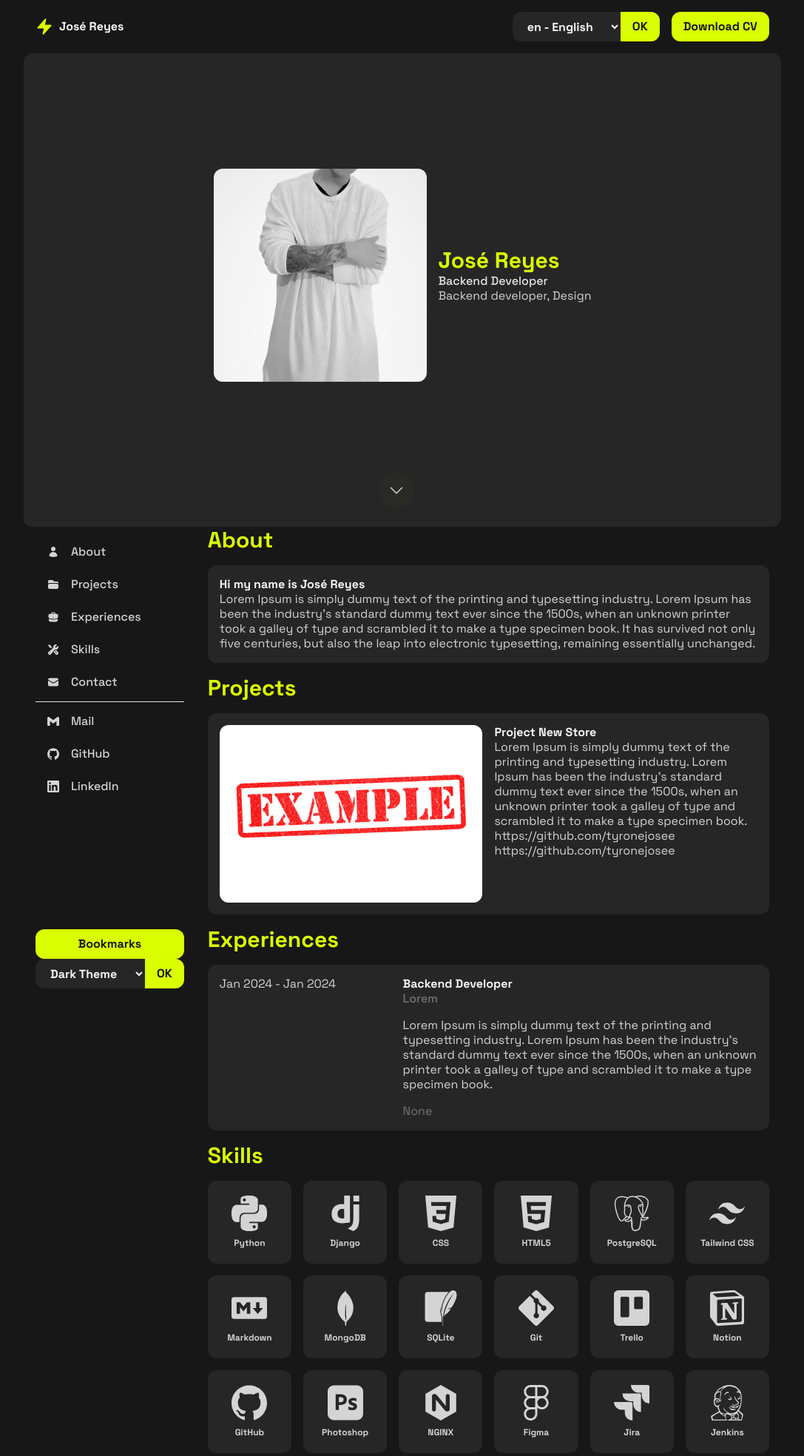
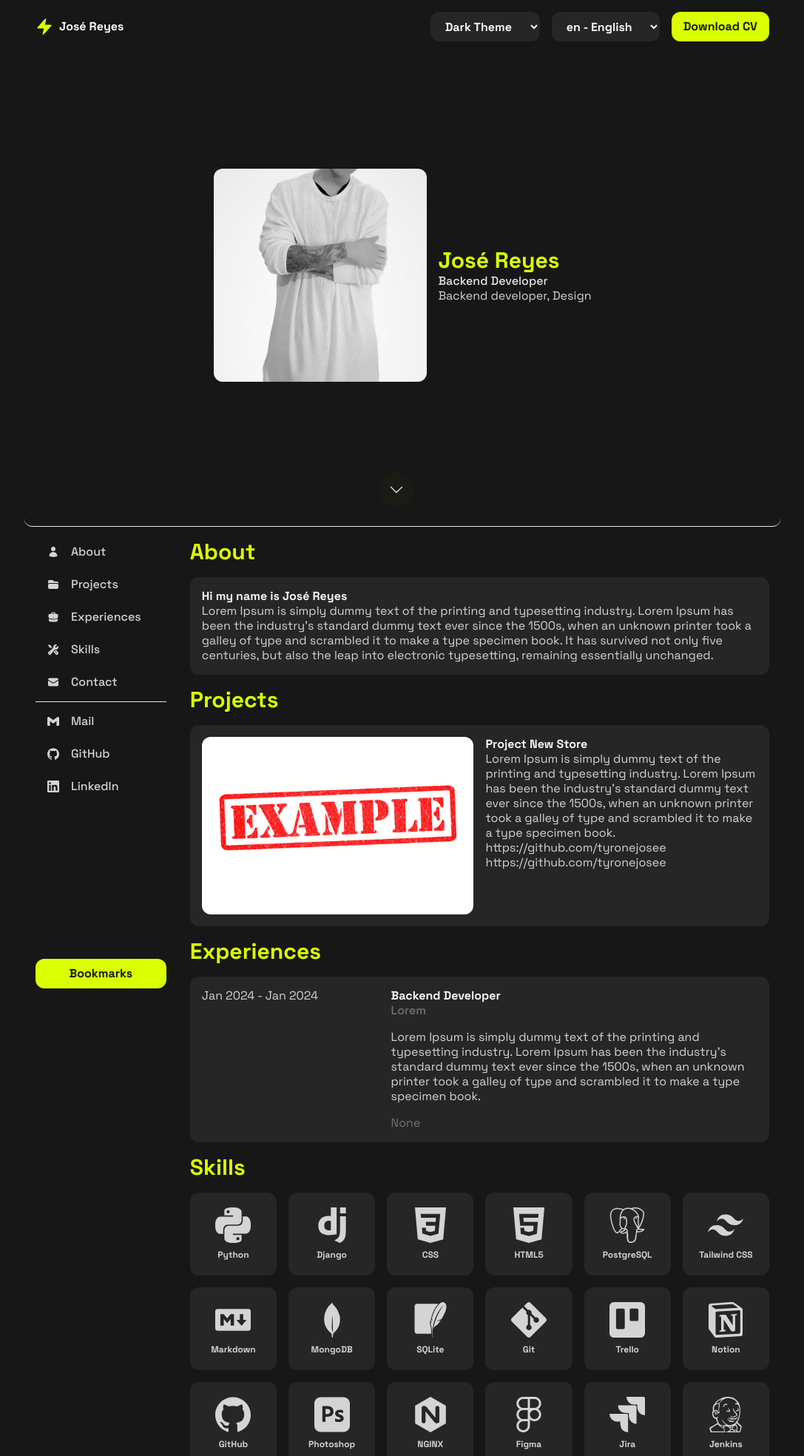
Before and after one commit to tyronejosee/project_portfolio, a Django app: page / in a window 1280 px wide. Shown: the top 1968 px of the page at 74% size, without its empty margins (96-1183 px from the left). Run offline with Django 5.2, Linux system fonts and the light colour scheme; data comes from the database, SQL or seed files in the repository.

Commit message:
Fix forms with new submission logic.

```diff
--- a/static/css/input.css
+++ b/static/css/input.css
@@ -141,7 +141,7 @@ html {
   }
 
   .intro {
-    @apply h-[640px] bg-neutral-200 dark:bg-neutral-800 rounded-xl p-4;
+    @apply h-[640px] rounded-xl border-b p-4;
   }
 
   /* Project */
@@ -169,7 +169,7 @@ html {
 
   /* Sidebar */
   .sidebar {
-    @apply sticky top-14 flex flex-col z-0 w-60 h-[640px] transition-transform duration-500 -translate-x-full md:translate-x-0 delay-1000 p-4;
+    @apply sticky top-14 flex flex-col z-0 w-64 h-[640px] transition-transform duration-500 -translate-x-full md:translate-x-0 delay-1000 p-4;
   }
 
   .sidebar__avatar {
--- a/static/css/output.css
+++ b/static/css/output.css
@@ -819,14 +819,8 @@ video {
 .intro {
   height: 640px;
   border-radius: 0.75rem;
-  --tw-bg-opacity: 1;
-  background-color: rgb(229 229 229 / var(--tw-bg-opacity));
+  border-bottom-width: 1px;
   padding: 1rem;
-}
-
-:is(:where(.dark) .intro) {
-  --tw-bg-opacity: 1;
-  background-color: rgb(38 38 38 / var(--tw-bg-opacity));
 }
 
 /* Project */
@@ -960,7 +954,7 @@ video {
   z-index: 0;
   display: flex;
   height: 640px;
-  width: 15rem;
+  width: 16rem;
   --tw-translate-x: -100%;
   transform: translate(var(--tw-translate-x), var(--tw-translate-y)) rotate(var(--tw-rotate)) skewX(var(--tw-skew-x)) skewY(var(--tw-skew-y)) scaleX(var(--tw-scale-x)) scaleY(var(--tw-scale-y));
   flex-direction: column;
@@ -1507,16 +1501,6 @@ video {
   border-radius: 0.75rem;
 }
 
-.rounded-e-none {
-  border-start-end-radius: 0px;
-  border-end-end-radius: 0px;
-}
-
-.rounded-s-none {
-  border-start-start-radius: 0px;
-  border-end-start-radius: 0px;
-}
-
 .bg-chartreuse-400 {
   --tw-bg-opacity: 1;
   background-color: rgb(218 255 1 / var(--tw-bg-opacity));
@@ -1558,17 +1542,8 @@ video {
   padding-right: 0.5rem;
 }
 
-.px-4 {
-  padding-left: 1rem;
-  padding-right: 1rem;
-}
-
 .pb-2 {
   padding-bottom: 0.5rem;
-}
-
-.pb-4 {
-  padding-bottom: 1rem;
 }
 
 .text-center {
--- a/templates/bookmarks/bookmark_list.html
+++ b/templates/bookmarks/bookmark_list.html
@@ -16,7 +16,6 @@
       </div>
     </form>
   </div>
-
   <!-- Bookmarks -->
   <h2 class="section__title">{% translate "Bookmarks" %}</h2>
   <section class="bookmark">
--- a/templates/includes/navbar.html
+++ b/templates/includes/navbar.html
@@ -1,17 +1,22 @@
 {% load static i18n %}
 <nav class="navbar">
   <section class="navbar__content">
+    <!-- Logo Urls -->
     <div class="flex items-center space-x-2">
       <img src="{% static 'img/icon.svg' %}" alt="Logo" class="w-6 h-6">
       <a href="{% url 'home:landing_view' %}" class="text__bold">José Reyes</a>
     </div>
-
-
     <div class="flex space-x-4">
+      <!-- Theme Form -->
+      <div class="flex space-x-4">
+        <form method="post" action="{% url 'home:landing_view' %}">{% csrf_token %}
+          {{ theme_form }}
+        </form>
+      </div>
       <!-- Language Form -->
       <form action="{% url 'set_language' %}" method="POST" class="flex">{% csrf_token %}
         <input name="next" type="hidden" value="{{ redirect_to }}" class="hidden">
-        <select name="language" class="btn btn--secondary rounded-e-none">
+        <select name="language" class="btn btn--secondary" onchange="submit()">
           {% get_current_language as LANGUAGE_CODE %}
           {% get_available_languages as LANGUAGES %}
           {% get_language_info_list for LANGUAGES as languages %}
@@ -21,9 +26,7 @@
             </option>
           {% endfor %}
         </select>
-        <input type="submit" value="OK" class="btn btn--primary rounded-s-none">
       </form>
-
       <!-- Resume Button -->
       {% if portfolio.resume_file %}
       <a href="{{ portfolio.resume_file.url }}" role="button" target="_blank" class="btn btn--primary">{% translate "Download CV" %}</a>
--- a/templates/includes/sidebar.html
+++ b/templates/includes/sidebar.html
@@ -84,18 +84,11 @@
       </li>
     </ul>
   </nav>
-  <div class="mt-auto">
+  <div class="mt-auto space-y-4">
     <!-- Bookmark Button -->
     <a href="{% url 'bookmarks:bookmark_list' %}" class="btn btn--primary">
       <span>{% translate "Bookmarks" %}</span>
     </a>
-    <!-- Theme Form -->
-    <div class="flex space-x-4">
-      <form method="post" action="{% url 'home:landing_view' %}" class="flex">{% csrf_token %}
-        {{ theme_form }}
-        <button type="submit" class="btn btn--primary rounded-s-none">OK</button>
-      </form>
-    </div>
     {% endif %}
   </div>
   {% if '/bookmarks/' in request.path %}
--- a/templates/layouts/base.html
+++ b/templates/layouts/base.html
@@ -18,7 +18,7 @@
     {% include 'includes/intro.html' %}
     <section class="flex">
       {% include 'includes/sidebar.html' %}
-      <div class="w-full px-4 pb-4 space-y-4">
+      <div class="w-full p-4 space-y-4">
         {% block content %}{% endblock content %}
       </div>
     </section>
--- a/templates/layouts/utils.html
+++ b/templates/layouts/utils.html
@@ -18,7 +18,7 @@
 
 
 
-<div class="flex justify-center items-center space-x-4 h-full">
+<div class="flex justify-center items-center space-x-4 h-full w-full">
     <div class="w-full h-96 rounded-xl overflow-hidden">
       <h1 class="flex justify-center section__title">Tyrone José</h1>
       <p>Lorem ipsum dolor, sit amet consectetur adipisicing elit. Repellendus ab est maiores ut enim, recusandae iste eos iure cum obcaecati eius velit temporibus consectetur totam mollitia earum sapiente deleniti id.
```
